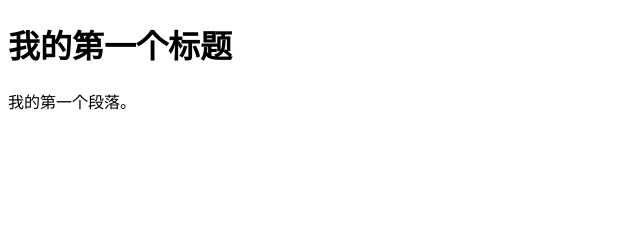
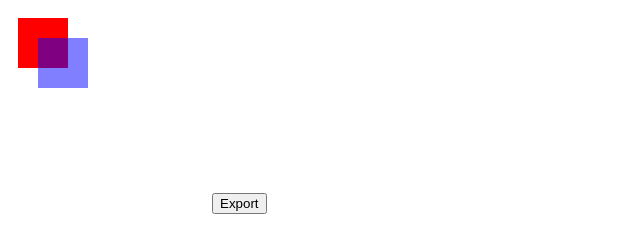
Before and after one commit to baby7305/h5CanvasTutorial, a plain HTML site: page index.html in a window 1280 px wide. Shown: the whole page, without its empty margins (0-640 px from the left). Drawn offline with Linux system fonts and the light colour scheme.

Commit message:
绘制矩形填充测试

```diff
--- a/index.html
+++ b/index.html
@@ -3,15 +3,14 @@
 
 <head>
     <meta charset="utf-8">
-    <title>菜鸟教程(runoob.com)</title>
+    <title>绘图教程</title>
+    <link href="css/test.css" rel="stylesheet"/>
 </head>
 
 <body>
-
-    <h1>我的第一个标题</h1>
-
-    <p>我的第一个段落。</p>
-
+    <canvas id="drawing" width="200" height="200">Your browser doesn't support the canvas tag.</canvas>
+    <input type="button" value="Export" id="export-btn">
+    <script src="js/test.js"></script>
 </body>
 
 </html>
--- /dev/null
+++ b/js/test.js
@@ -0,0 +1,30 @@
+
+window.onload = function () {
+    var drawing = document.getElementById("drawing"),
+        btn = document.getElementById("export-btn");
+
+    //make sure <canvas> is completely supported
+    if (drawing.getContext) {
+
+        var context = drawing.getContext("2d");
+
+        //draw a red rectangle
+        context.fillStyle = "#ff0000";
+        context.fillRect(10, 10, 50, 50);
+
+        //draw a blue rectangle that's semi-transparent
+        context.fillStyle = "rgba(0,0,255,0.5)";
+        context.fillRect(30, 30, 50, 50);
+    }
+
+    btn.onclick = function () {
+        //get data URI of the image
+        var imgURI = drawing.toDataURL();
+
+        //display the image
+        var image = document.createElement("img");
+        image.src = imgURI;
+        document.body.appendChild(image);
+
+    };
+};
```
Also changed, not shown: css/test.css (added).
